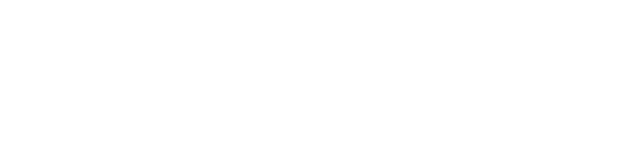
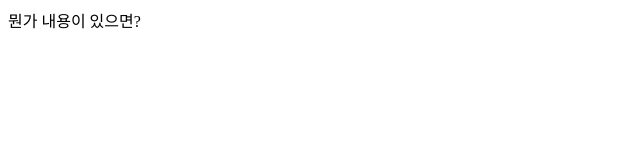
Before and after one commit to junho429/memo, a plain HTML site: page index.html in a window 1280 px wide. Shown: the whole page, without its empty margins (0-640 px from the left). Drawn offline with Linux system fonts and the light colour scheme.

Commit message:
제에에에에발

```diff
--- a/index.html
+++ b/index.html
@@ -9,6 +9,6 @@
     <script src="manup.min.js"></script>
 </head>
 <body>
-
+    뭔가 내용이 있으면?
 </body>
 </html>
```
